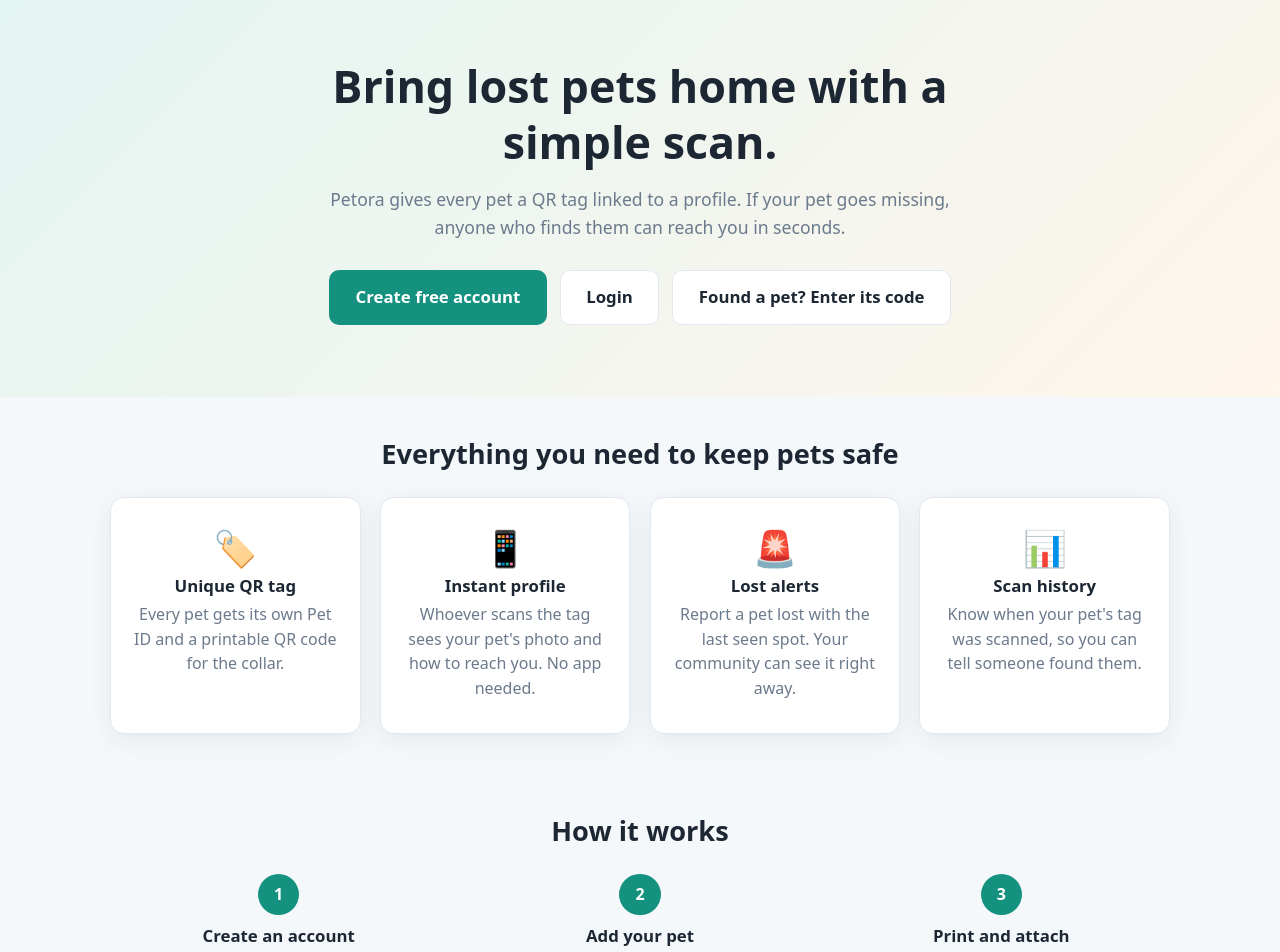
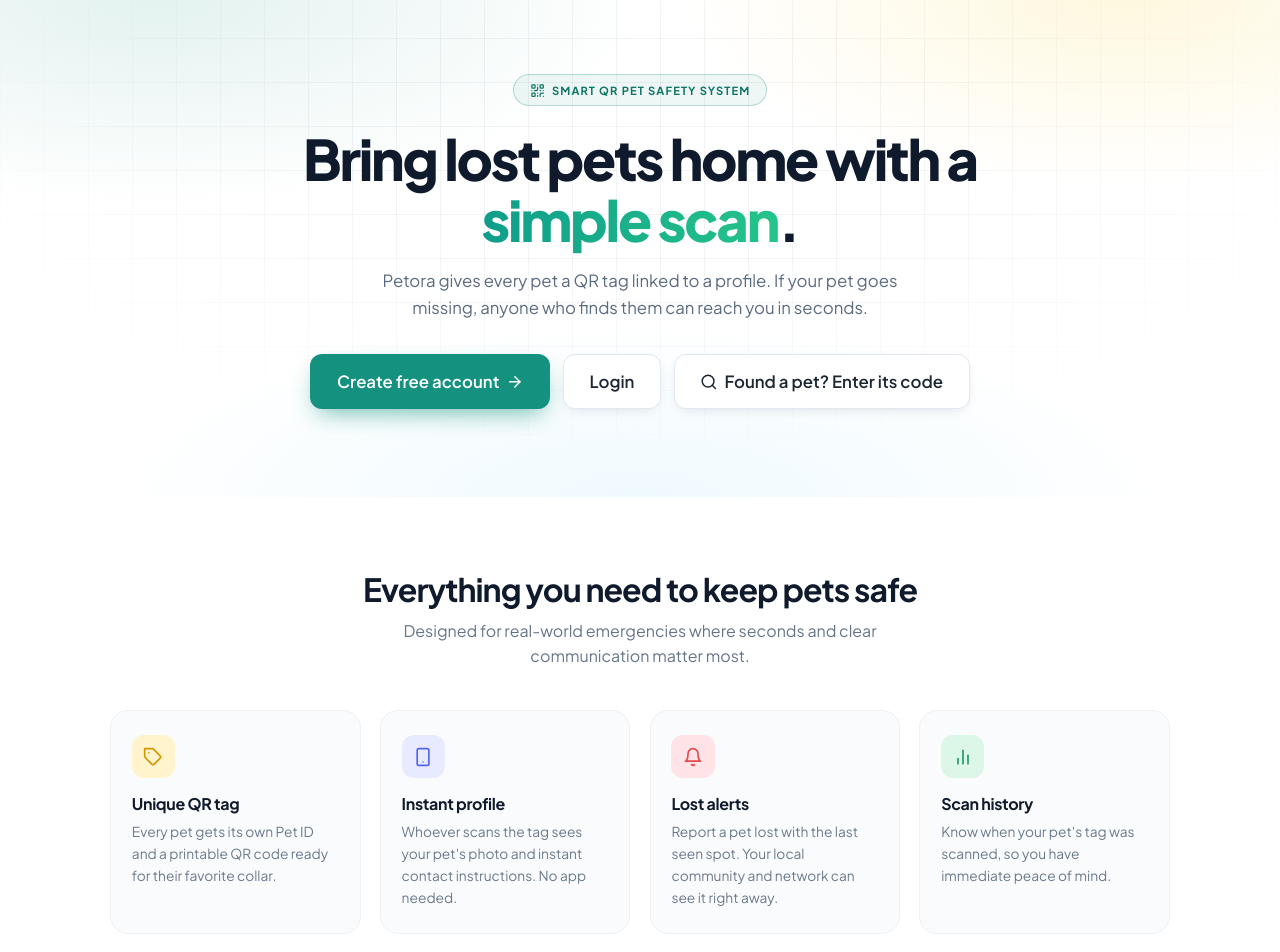
Before and after one commit to Akash00420/Petora_Frontend, a React (Vite) app: page / in a window 1280 px wide. Shown: the part 68-1020 px from the top of the page. Built offline with nearby package versions, Linux system fonts and the light colour scheme; no server answers.

Commit message:
Home UI Changed

```diff
--- a/src/assets/custom.css
+++ b/src/assets/custom.css
@@ -1,6 +1,8 @@
 /* ==========================================================
    Petora - all styles live in this single file
    ========================================================== */
+
+@import url("https://fonts.googleapis.com/css2?family=Plus+Jakarta+Sans:wght@400;500;600;700;800&display=swap");
 
 :root {
   --primary: #14917f;
@@ -14,6 +16,7 @@
   --bg: #f5f8fa;
   --surface: #ffffff;
   --text: #1c2733;
+  --ink: #0f1b2d;
   --muted: #6b7a8c;
   --border: #e2e8ef;
   --radius: 14px;
@@ -35,7 +38,7 @@
 
 body {
   margin: 0;
-  font-family: system-ui, -apple-system, "Segoe UI", Roboto, "Helvetica Neue", Arial, sans-serif;
+  font-family: "Plus Jakarta Sans", system-ui, -apple-system, "Segoe UI", Roboto, "Helvetica Neue", Arial, sans-serif;
   background: var(--bg);
   color: var(--text);
   line-height: 1.55;
@@ -52,6 +55,7 @@
 h3 {
   margin: 0 0 0.4rem;
   line-height: 1.25;
+  letter-spacing: -0.02em;
 }
 
 h1 {
@@ -191,6 +195,11 @@
 .btn:disabled {
   opacity: 0.6;
   cursor: not-allowed;
+}
+
+.btn svg {
+  font-size: 1.05em;
+  flex-shrink: 0;
 }
 
 .btn-primary {
@@ -379,23 +388,79 @@
 
 /* ---------- Home ---------- */
 .hero {
-  background: linear-gradient(135deg, var(--primary-soft), #fff6ec);
-  padding: 4rem 0 4.5rem;
+  position: relative;
+  overflow: hidden;
+  margin-top: -1.5rem;
+  padding: 5rem 0 5.5rem;
   text-align: center;
-  margin-top: -1.5rem;
+  background:
+    radial-gradient(ellipse 55% 60% at 12% 0%, rgba(20, 145, 127, 0.12), transparent 70%),
+    radial-gradient(ellipse 50% 55% at 88% 0%, rgba(250, 204, 21, 0.14), transparent 70%),
+    radial-gradient(ellipse 60% 50% at 50% 100%, rgba(56, 189, 248, 0.08), transparent 70%),
+    #ffffff;
+}
+
+/* faint grid pattern that fades out towards the edges */
+.hero::before {
+  content: "";
+  position: absolute;
+  inset: 0;
+  background-image:
+    linear-gradient(to right, rgba(15, 27, 45, 0.05) 1px, transparent 1px),
+    linear-gradient(to bottom, rgba(15, 27, 45, 0.05) 1px, transparent 1px);
+  background-size: 44px 44px;
+  -webkit-mask-image: radial-gradient(ellipse 70% 80% at 50% 30%, #000 30%, transparent 80%);
+  mask-image: radial-gradient(ellipse 70% 80% at 50% 30%, #000 30%, transparent 80%);
+  pointer-events: none;
+}
+
+.hero .container {
+  position: relative;
+  z-index: 1;
+}
+
+.hero-badge {
+  display: inline-flex;
+  align-items: center;
+  gap: 0.45rem;
+  padding: 0.38rem 0.95rem;
+  border: 1px solid rgba(20, 145, 127, 0.28);
+  border-radius: 999px;
+  background: rgba(20, 145, 127, 0.07);
+  color: var(--primary-dark);
+  font-size: 0.7rem;
+  font-weight: 700;
+  letter-spacing: 0.1em;
+  text-transform: uppercase;
+}
+
+.hero-badge svg {
+  font-size: 0.95rem;
 }
 
 .hero h1 {
-  font-size: 2.8rem;
-  max-width: 760px;
-  margin: 0 auto 1rem;
+  max-width: 960px;
+  margin: 1.4rem auto 1.2rem;
+  font-size: clamp(2.2rem, 5vw, 3.5rem);
+  font-weight: 800;
+  line-height: 1.08;
+  letter-spacing: -0.04em;
+  color: var(--ink);
+}
+
+.gradient-text {
+  background: linear-gradient(90deg, #0f9d8a, #25c48a);
+  -webkit-background-clip: text;
+  background-clip: text;
+  -webkit-text-fill-color: transparent;
+  color: transparent;
 }
 
 .hero p {
-  max-width: 620px;
-  margin: 0 auto 1.8rem;
-  font-size: 1.1rem;
-  color: var(--muted);
+  max-width: 560px;
+  margin: 0 auto 2.1rem;
+  font-size: 1.05rem;
+  color: #5b6b7f;
 }
 
 .hero-actions {
@@ -405,31 +470,118 @@
   justify-content: center;
 }
 
-.section-heading {
+.hero .btn {
+  border-radius: 12px;
+}
+
+.hero .btn-primary {
+  box-shadow: 0 10px 24px -8px rgba(20, 145, 127, 0.65);
+}
+
+.hero .btn-outline {
+  box-shadow: 0 4px 14px -6px rgba(15, 27, 45, 0.18);
+}
+
+.home-section {
+  padding: 4.5rem 0;
+  background: var(--surface);
+}
+
+.home-section-tint {
+  background: #f6faf9;
+}
+
+.section-intro {
+  max-width: 760px;
+  margin: 0 auto 2.6rem;
   text-align: center;
-  font-size: 1.7rem;
-  margin-bottom: 1.6rem;
+}
+
+.section-intro h2 {
+  margin-bottom: 0.6rem;
+  font-size: clamp(1.5rem, 3vw, 2rem);
+  font-weight: 700;
+  letter-spacing: -0.03em;
+  color: var(--ink);
+}
+
+.section-intro p {
+  max-width: 520px;
+  margin: 0 auto;
+  color: #66768a;
 }
 
 .feature-grid {
   display: grid;
-  grid-template-columns: repeat(auto-fit, minmax(220px, 1fr));
+  grid-template-columns: repeat(4, 1fr);
   gap: 1.2rem;
 }
 
 .feature-card {
-  text-align: center;
-  margin-bottom: 0;
+  padding: 1.5rem 1.3rem;
+  border: 1px solid #edf1f4;
+  border-radius: 18px;
+  background: #fafbfc;
+  text-align: left;
+  transition: transform 0.2s, box-shadow 0.2s, background 0.2s;
+}
+
+.feature-card:hover {
+  transform: translateY(-3px);
+  background: #ffffff;
+  box-shadow: var(--shadow);
+}
+
+.feature-card h3 {
+  margin: 1rem 0 0.4rem;
+  font-size: 1rem;
+  font-weight: 700;
+  color: var(--ink);
+}
+
+.feature-card p {
+  margin: 0;
+  font-size: 0.86rem;
+  line-height: 1.6;
+  color: var(--muted);
 }
 
 .feature-icon {
-  font-size: 2.2rem;
+  display: inline-flex;
+  align-items: center;
+  justify-content: center;
+  width: 2.7rem;
+  height: 2.7rem;
+  border-radius: 12px;
+  font-size: 1.25rem;
+}
+
+.tone-amber {
+  background: #fff4cc;
+  color: #d49500;
+}
+
+.tone-indigo {
+  background: #e8ebff;
+  color: #5566ee;
+}
+
+.tone-rose {
+  background: #ffe3e6;
+  color: #e5484d;
+}
+
+.tone-green {
+  background: #dcf6e7;
+  color: #1f9d63;
 }
 
 .steps {
   display: grid;
-  grid-template-columns: repeat(auto-fit, minmax(220px, 1fr));
-  gap: 1.5rem;
+  grid-template-columns: repeat(3, 1fr);
+  gap: 2rem;
+  max-width: 900px;
+  margin: 0 auto;
   text-align: center;
 }
 
@@ -437,13 +589,28 @@
   display: inline-flex;
   align-items: center;
   justify-content: center;
-  width: 2.6rem;
-  height: 2.6rem;
-  border-radius: 50%;
-  background: var(--primary);
-  color: #fff;
+  width: 2.7rem;
+  height: 2.7rem;
+  margin-bottom: 1rem;
+  border-radius: 12px;
+  background: linear-gradient(135deg, #16a58f, #0e7a6a);
+  color: #ffffff;
   font-weight: 700;
-  margin-bottom: 0.6rem;
+  box-shadow: 0 10px 20px -8px rgba(20, 145, 127, 0.7);
+}
+
+.step h3 {
+  margin: 0 0 0.4rem;
+  font-size: 1rem;
+  font-weight: 700;
+  color: var(--ink);
+}
+
+.step p {
+  max-width: 250px;
+  margin: 0 auto;
+  font-size: 0.88rem;
+  color: var(--muted);
 }
 
 /* ---------- Auth pages ---------- */
@@ -832,6 +999,12 @@
 }
 
 /* ---------- Responsive ---------- */
+@media (max-width: 960px) {
+  .feature-grid {
+    grid-template-columns: repeat(2, 1fr);
+  }
+}
+
 @media (max-width: 860px) {
   .app-shell {
     grid-template-columns: 1fr;
@@ -868,10 +1041,6 @@
     font-size: 1.5rem;
   }
 
-  .hero h1 {
-    font-size: 2rem;
-  }
-
   .form-row {
     grid-template-columns: 1fr;
   }
@@ -888,6 +1057,19 @@
 
   .app-content {
     padding: 1.2rem 1rem 2.5rem;
+  }
+
+  .hero {
+    padding: 3.5rem 0 4rem;
+  }
+
+  .home-section {
+    padding: 3.2rem 0;
+  }
+
+  .feature-grid,
+  .steps {
+    grid-template-columns: 1fr;
   }
 }
 
--- a/src/pages/Home.jsx
+++ b/src/pages/Home.jsx
@@ -1,17 +1,110 @@
 import { Link } from "react-router-dom";
 import { useSelector } from "react-redux";
 
+// Small inline icons (Feather / Lucide style) so no extra package is needed
+const Icon = ({ children }) => (
+  <svg
+    viewBox="0 0 24 24"
+    width="1em"
+    height="1em"
+    fill="none"
+    stroke="currentColor"
+    strokeWidth="2"
+    strokeLinecap="round"
+    strokeLinejoin="round"
+    aria-hidden="true"
+  >
+    {children}
+  </svg>
+);
+
+const icons = {
+  qr: (
+    <Icon>
+      <rect width="5" height="5" x="3" y="3" rx="1" />
+      <rect width="5" height="5" x="16" y="3" rx="1" />
+      <rect width="5" height="5" x="3" y="16" rx="1" />
+      <path d="M21 16h-3a2 2 0 0 0-2 2v3" />
+      <path d="M21 21v.01" />
+      <path d="M12 7v3a2 2 0 0 1-2 2H7" />
+      <path d="M3 12h.01" />
+      <path d="M12 3h.01" />
+      <path d="M12 16v.01" />
+      <path d="M16 12h1" />
+      <path d="M21 12v.01" />
+      <path d="M12 21v-1" />
+    </Icon>
+  ),
+  arrow: (
+    <Icon>
+      <line x1="5" y1="12" x2="19" y2="12" />
+      <polyline points="12 5 19 12 12 19" />
+    </Icon>
+  ),
+  search: (
+    <Icon>
+      <circle cx="11" cy="11" r="8" />
+      <line x1="21" y1="21" x2="16.65" y2="16.65" />
+    </Icon>
+  ),
+  tag: (
+    <Icon>
+      <path d="M20.59 13.41l-7.17 7.17a2 2 0 0 1-2.83 0L2 12V2h10l8.59 8.59a2 2 0 0 1 0 2.82z" />
+      <line x1="7" y1="7" x2="7.01" y2="7" />
+    </Icon>
+  ),
+  phone: (
+    <Icon>
+      <rect x="5" y="2" width="14" height="20" rx="2" ry="2" />
+      <line x1="12" y1="18" x2="12.01" y2="18" />
+    </Icon>
+  ),
+  bell: (
+    <Icon>
+      <path d="M18 8A6 6 0 0 0 6 8c0 7-3 9-3 9h18s-3-2-3-9" />
+      <path d="M13.73 21a2 2 0 0 1-3.46 0" />
+    </Icon>
+  ),
+  chart: (
+    <Icon>
+      <line x1="18" y1="20" x2="18" y2="10" />
+      <line x1="12" y1="20" x2="12" y2="4" />
+      <line x1="6" y1="20" x2="6" y2="14" />
+    </Icon>
+  ),
+};
+
 const features = [
-  { icon: "🏷️", title: "Unique QR tag", text: "Every pet gets its own Pet ID and a printable QR code for the collar." },
-  { icon: "📱", title: "Instant profile", text: "Whoever scans the tag sees your pet's photo and how to reach you. No app needed." },
-  { icon: "🚨", title: "Lost alerts", text: "Report a pet lost with the last seen spot. Your community can see it right away." },
-  { icon: "📊", title: "Scan history", text: "Know when your pet's tag was scanned, so you can tell someone found them." },
+  {
+    icon: "tag",
+    tone: "amber",
+    title: "Unique QR tag",
+    text: "Every pet gets its own Pet ID and a printable QR code ready for their favorite collar.",
+  },
+  {
+    icon: "phone",
+    tone: "indigo",
+    title: "Instant profile",
+    text: "Whoever scans the tag sees your pet's photo and instant contact instructions. No app needed.",
+  },
+  {
+    icon: "bell",
+    tone: "rose",
+    title: "Lost alerts",
+    text: "Report a pet lost with the last seen spot. Your local community and network can see it right away.",
+  },
+  {
+    icon: "chart",
+    tone: "green",
+    title: "Scan history",
+    text: "Know when your pet's tag was scanned, so you have immediate peace of mind.",
+  },
 ];
 
 const steps = [
-  { title: "Create an account", text: "Sign up in under a minute." },
-  { title: "Add your pet", text: "Upload a photo and details. We generate the QR tag." },
-  { title: "Print and attach", text: "Put the QR on a collar tag. You're covered." },
+  { title: "Create an account", text: "Sign up in under a minute with your basic details to start setting up your pets." },
+  { title: "Add your pet", text: "Upload a photo and details. We instantly generate a dedicated, secure QR tag profile." },
+  { title: "Print and attach", text: "Put the QR code on a collar tag or holder. You're covered wherever they wander." },
 ];
 
 const Home = () => {
@@ -21,20 +114,30 @@
     <>
       <section className="hero">
         <div className="container">
-          <h1>Bring lost pets home with a simple scan.</h1>
+          <span className="hero-badge">
+            {icons.qr} Smart QR pet safety system
+          </span>
+
+          <h1>
+            Bring lost pets home with a
+            <br />
+            <span className="gradient-text">simple scan</span>.
+          </h1>
+
           <p>
             Petora gives every pet a QR tag linked to a profile. If your pet goes missing, anyone who finds them can
             reach you in seconds.
           </p>
+
           <div className="hero-actions">
             {token ? (
               <Link to="/dashboard" className="btn btn-primary btn-lg">
-                Go to dashboard
+                Go to dashboard {icons.arrow}
               </Link>
             ) : (
               <>
                 <Link to="/register" className="btn btn-primary btn-lg">
-                  Create free account
+                  Create free account {icons.arrow}
                 </Link>
                 <Link to="/login" className="btn btn-outline btn-lg">
                   Login
@@ -42,35 +145,47 @@
               </>
             )}
             <Link to="/scan" className="btn btn-outline btn-lg">
-              Found a pet? Enter its code
+              {icons.search} Found a pet? Enter its code
             </Link>
           </div>
         </div>
       </section>
 
-      <section className="container section">
-        <h2 className="section-heading">Everything you need to keep pets safe</h2>
+      <section className="home-section">
+        <div className="container">
+          <div className="section-intro">
+            <h2>Everything you need to keep pets safe</h2>
+            <p>Designed for real-world emergencies where seconds and clear communication matter most.</p>
+          </div>
+
           <div className="feature-grid">
             {features.map((f) => (
-            <div className="card feature-card" key={f.title}>
-              <span className="feature-icon">{f.icon}</span>
+              <div className="feature-card" key={f.title}>
+                <span className={`feature-icon tone-${f.tone}`}>{icons[f.icon]}</span>
                 <h3>{f.title}</h3>
-              <p className="muted">{f.text}</p>
+                <p>{f.text}</p>
               </div>
             ))}
           </div>
+        </div>
       </section>
 
-      <section className="container section">
-        <h2 className="section-heading">How it works</h2>
+      <section className="home-section home-section-tint">
+        <div className="container">
+          <div className="section-intro">
+            <h2>How it works</h2>
+            <p>Get your pet fully protected in three straightforward steps.</p>
+          </div>
+
           <div className="steps">
             {steps.map((s, i) => (
               <div className="step" key={s.title}>
                 <span className="step-number">{i + 1}</span>
                 <h3>{s.title}</h3>
-              <p className="muted">{s.text}</p>
+                <p>{s.text}</p>
               </div>
             ))}
+          </div>
         </div>
       </section>
     </>
```
Lines whose indentation alone changed are shown as unchanged.
